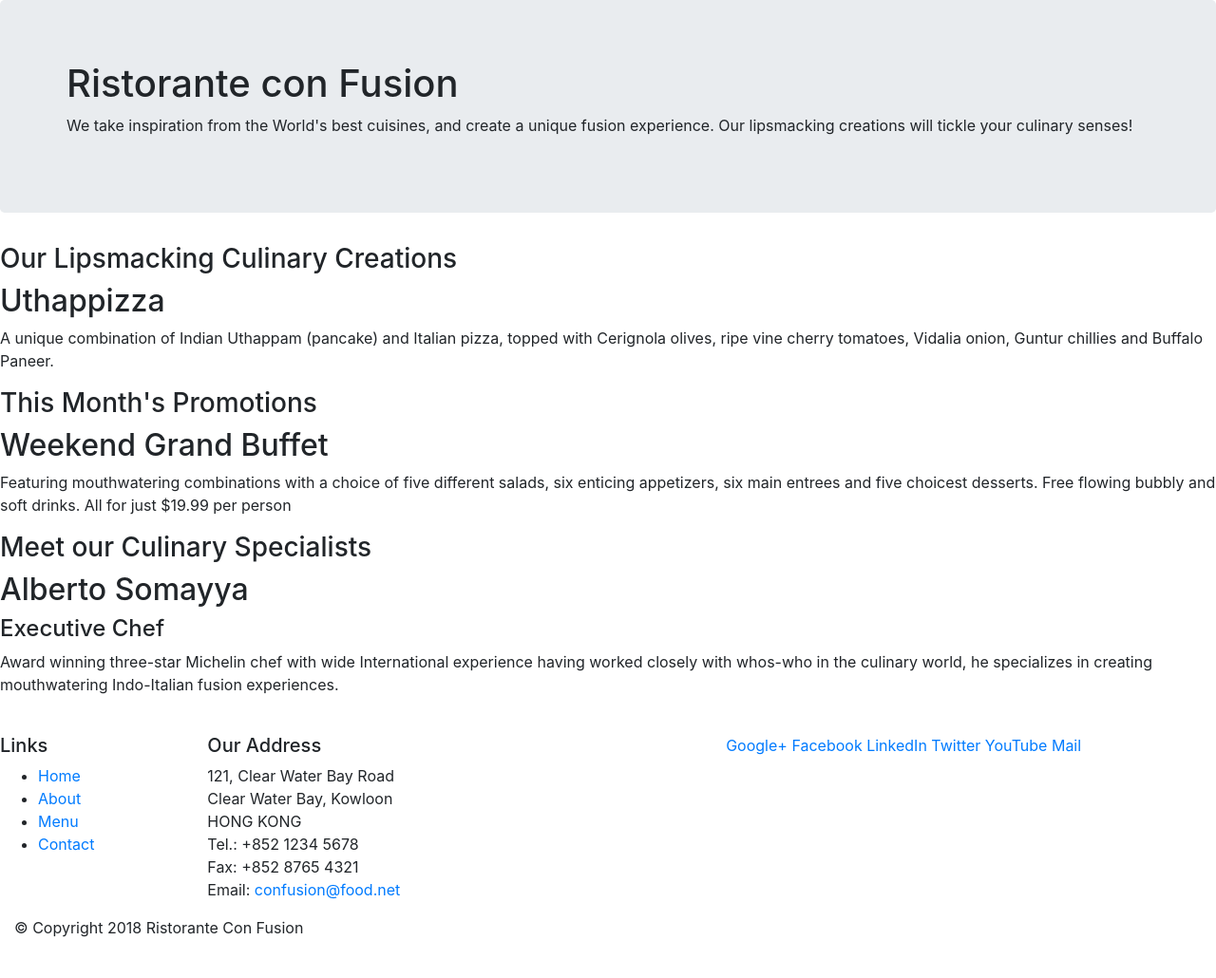
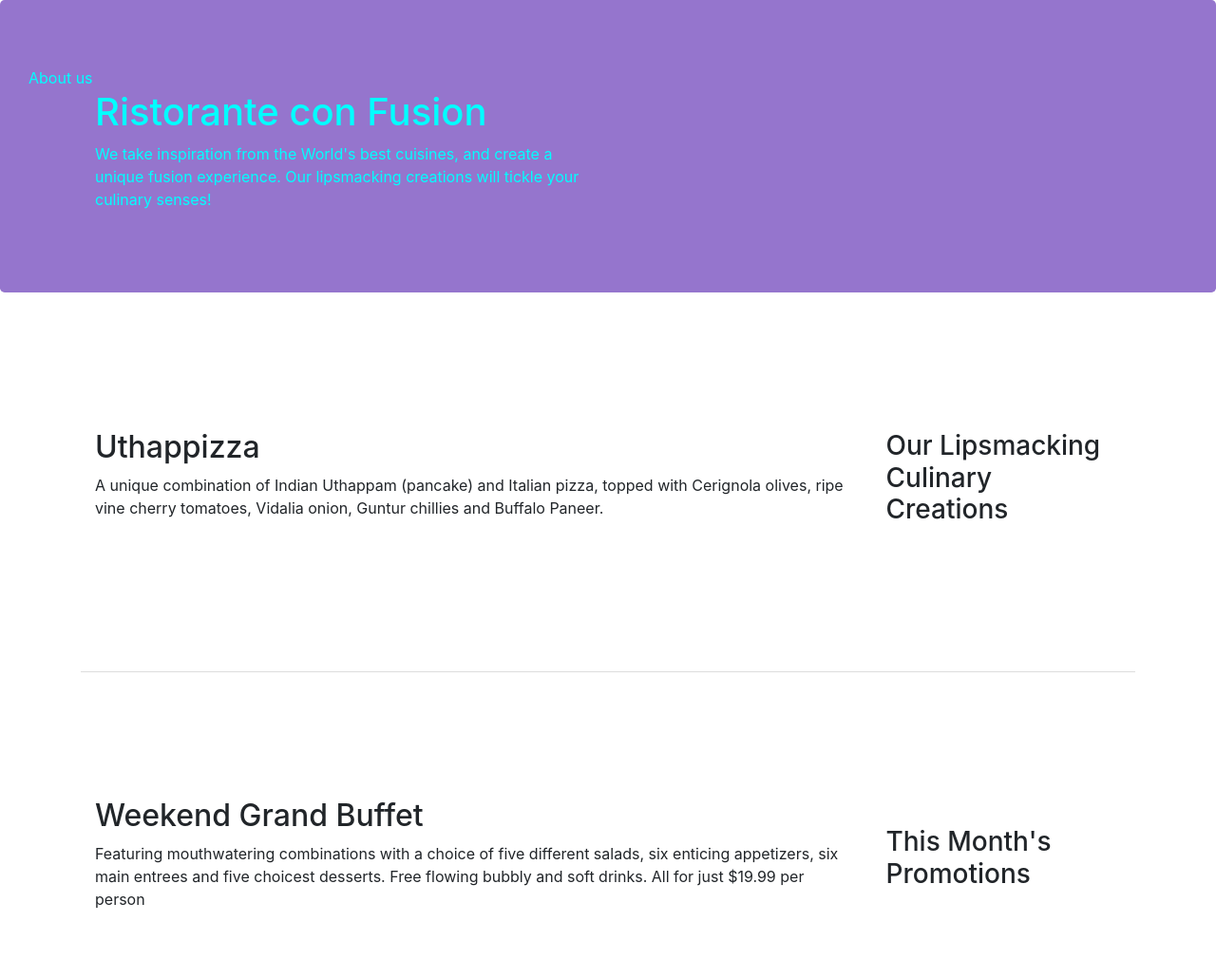
Before and after one commit to SvnFrs/Demo-Bootstrap, a website: page index.html in a window 1280 px wide. Shown: the top 1030 px of the page at 95% size. Drawn offline with nearby package versions, Linux system fonts and the light colour scheme.

Commit message:
Added new things

```diff
--- /dev/null
+++ b/css/style.css
@@ -0,0 +1,29 @@
+.row-header {
+    margin: 0px auto;
+    padding: 0px;
+}
+.row-content {
+    margin: 0px auto;
+    padding: 50px 0px 50px 0px;
+    border-bottom: 1px ridge #ddd;
+    min-height: 400px;
+}
+.footer {
+    background-color: #9575cd;
+    margin: 0px auto;
+    padding: 20px 0px 20px 0px;
+}
+.jumbotron {
+    background-color: #9575cd;
+    padding: 70px 30px 70px 30px;
+    margin: 0px auto;
+    color: aqua;
+}
+address {
+    font-size: 80%;
+    margin: 0px;
+    color: aqua;
+}
+a {
+    color: aqua;
+}
--- a/index.html
+++ b/index.html
@@ -8,55 +8,52 @@
      <meta http-equiv="x-ua-compatible" content="ie=edge">
      <!-- Bootstrap CSS -->
      <link rel="stylesheet" href="node_modules/bootstrap/dist/css/bootstrap.min.css">
-    <!-- jQuery first, then Popper.js, then Bootstrap JS. -->
-    <script src="node_modules/jquery/dist/jquery.slim.min.js"></script>
-    <script src="node_modules/popper.js/dist/umd/popper.min.js"></script>
-    <script src="node_modules/bootstrap/dist/js/bootstrap.min.js"></script>
+     <link rel="stylesheet" href="css/style.css">
      <title>Ristorante Con Fusion</title>
 </head>
 
 <body>
-
     <header class="jumbotron">
+        <a href="aboutus.html">About us</a>
         <div class="container">
-            <div class="row">
-                <div class="col-12 col-sm-6">
+            <div class="row row-header">
+                <div class="col-12 col-sm-6">
                     <h1>Ristorante con Fusion</h1>
                     <p>We take inspiration from the World's best cuisines, and create a unique fusion experience. Our lipsmacking creations will tickle your culinary senses!</p>
                 </div>
-                <div class="col-12 col-sm">
+                <div class="col-12 col-sm">
                 </div>
             </div>
         </div>
     </header>
 
-    <div class="col-12 col-sm-4 col-md-3">
-        <div class="col col-sm col-md">
-            <div>
+    <div class="container">
+        <div class="row row-content align-items-center">
+            <div class="col-12 col-sm-4 order-sm-last col-md-3">
                 <h3>Our Lipsmacking Culinary Creations</h3>
             </div>
-            <div>
+            <div class="col col-sm order-sm-first col-md">
                 <h2>Uthappizza</h2>
                 <p>A unique combination of Indian Uthappam (pancake) and Italian pizza, topped with Cerignola olives, ripe vine cherry tomatoes, Vidalia onion, Guntur chillies and Buffalo Paneer.</p>
             </div>
         </div>
 
 
-        <div class="col col-sm col-md">
-            <div>
+        <div class="row row-content align-items-center">
+            <div class="col-12 col-sm-4 order-sm-last col-md-3">
                 <h3>This Month's Promotions</h3>
             </div>
-            <div>
+            <div class="col col-sm order-sm-first col-md">
                 <h2>Weekend Grand Buffet</h2>
                 <p>Featuring mouthwatering combinations with a choice of five different salads, six enticing appetizers, six main entrees and five choicest desserts. Free flowing bubbly and soft drinks. All for just $19.99 per person </p>
             </div>
         </div>
 
-        <div class="col col-sm col-md">
-            <div>
+        <div class="row row-content align-items-center">
+            <div class="col-12 col-sm-4 order-sm-last col-md-3">
                 <h3>Meet our Culinary Specialists</h3>
             </div>
-            <div>
+            <div class="col col-sm order-sm-first col-md">
                 <h2>Alberto Somayya</h2>
                 <h4>Executive Chef</h4>
                 <p>Award winning three-star Michelin chef with wide International experience having worked closely with whos-who in the culinary world, he specializes in creating mouthwatering Indo-Italian fusion experiences. </p>
@@ -64,12 +61,12 @@
         </div>
     </div>
 
-    <footer>
-        <di class="container">
+    <footer class="footer alert-dark">
+        <div class="container">
             <div class="row">
-                <div class="col-4 col-sm-2">
+                <div class="col-4 offset-1 col-sm-2">
                     <h5>Links</h5>
-                    <ul>
+                    <ul class="list-unstyled">
                         <li><a href="#">Home</a></li>
                         <li><a href="#">About</a></li>
                         <li><a href="#">Menu</a></li>
@@ -87,8 +84,8 @@
 		              Email: <a href="mailto:confusion@food.net">confusion@food.net</a>
 		           </address>
                 </div>
-                <div class="col-12 col-sm-4">
-                    <div>
+                <div class="col-12 col-sm-4 align-self-center">
+                    <div class="text-center">
                         <a href="http://google.com/+">Google+</a>
                         <a href="http://www.facebook.com/profile.php?id=">Facebook</a>
                         <a href="http://www.linkedin.com/in/">LinkedIn</a>
@@ -98,14 +95,18 @@
                     </div>
                 </div>
            </div>
+           <div class="row justify-content-center">
                 <div class="col-auto">
-                <div>
                     <p>© Copyright 2018 Ristorante Con Fusion</p>
                 </div>
            </div>
         </div>
     </footer>
 
+    <!-- jQuery first, then Popper.js, then Bootstrap JS. -->
+    <script src="node_modules/jquery/dist/jquery.slim.min.js"></script>
+    <script src="node_modules/popper.js/dist/umd/popper.min.js"></script>
+    <script src="node_modules/bootstrap/dist/js/bootstrap.min.js"></script>
 </body>
 
 </html>
```
Also changed, not shown: aboutus.html (added, +104 -0 lines), package.json (+9 -1 lines), 1 other file. Lines whose indentation alone changed are shown as unchanged.
